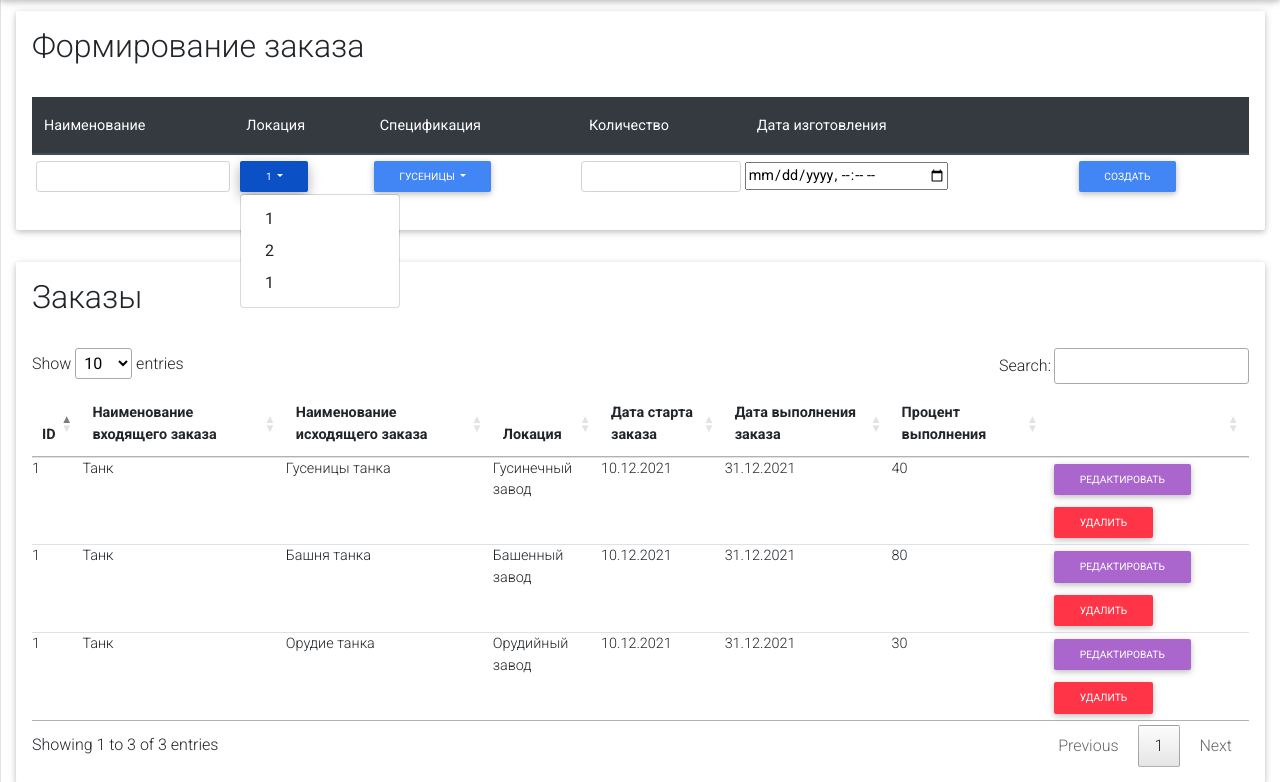
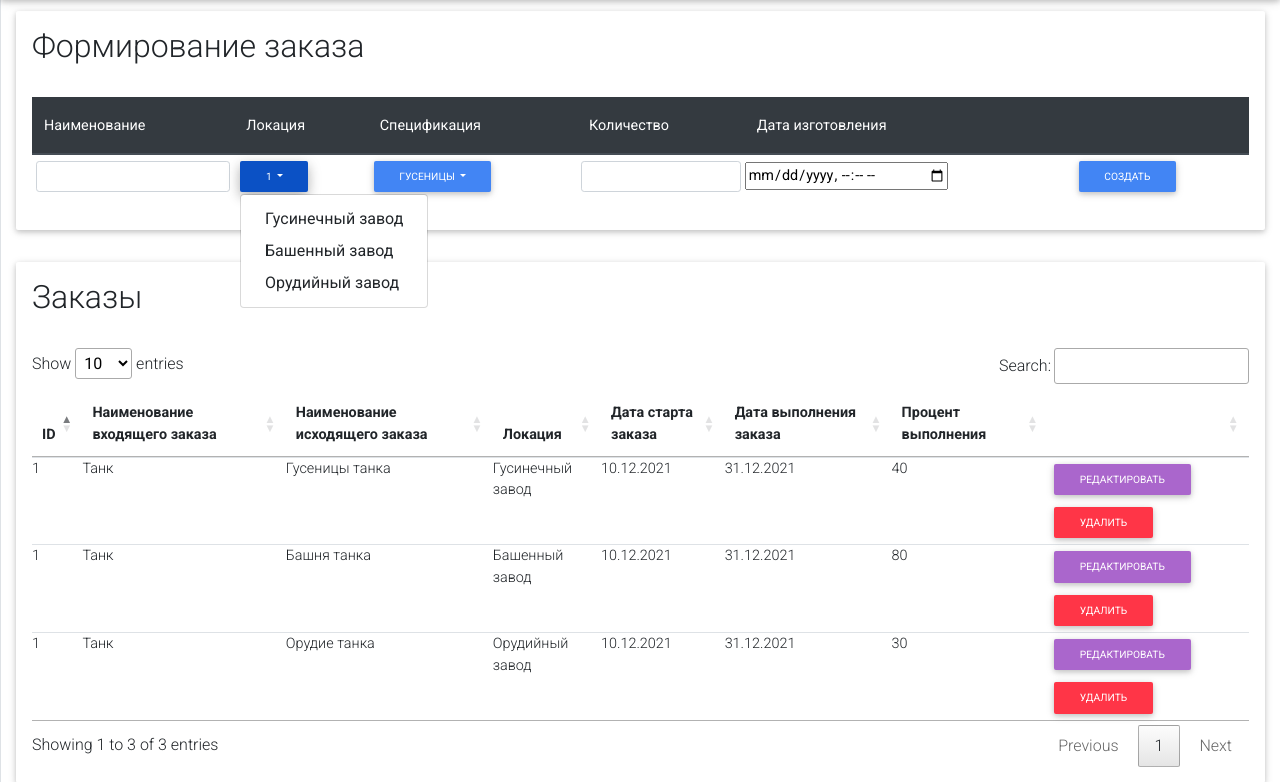
Before and after one commit to bfgdatabase/site, a Flask app: page /tables/orders_location in a window 1280 px wide, after a click that opens the changed part. Shown: the part 59-841 px from the top of the page. Run offline with Flask 2, Linux system fonts and the light colour scheme; the visitor is signed in with stand-in values (Sample User, id 1); parts of the project's set-up code (start-up, migrations or seed data) failed here and were passed over; some libraries are stand-ins or nearby versions.

Commit message:
orders_location fix

```diff
--- a/templates/orders_location.html
+++ b/templates/orders_location.html
@@ -77,9 +77,9 @@
                                       1
                                     </button>
                                     <div class="dropdown-menu" aria-labelledby="dropdownMenuButton1">
-                                      <a class="dropdown-item" href="#">1</a>
-                                      <a class="dropdown-item" href="#">2</a>
-                                      <a class="dropdown-item" href="#">1</a>
+                                      <a class="dropdown-item" href="#">Гусинечный завод</a>
+                                      <a class="dropdown-item" href="#">Башенный завод</a>
+                                      <a class="dropdown-item" href="#">Орудийный завод</a>
                                     </div>
                                   </div>
                             </td>
```
